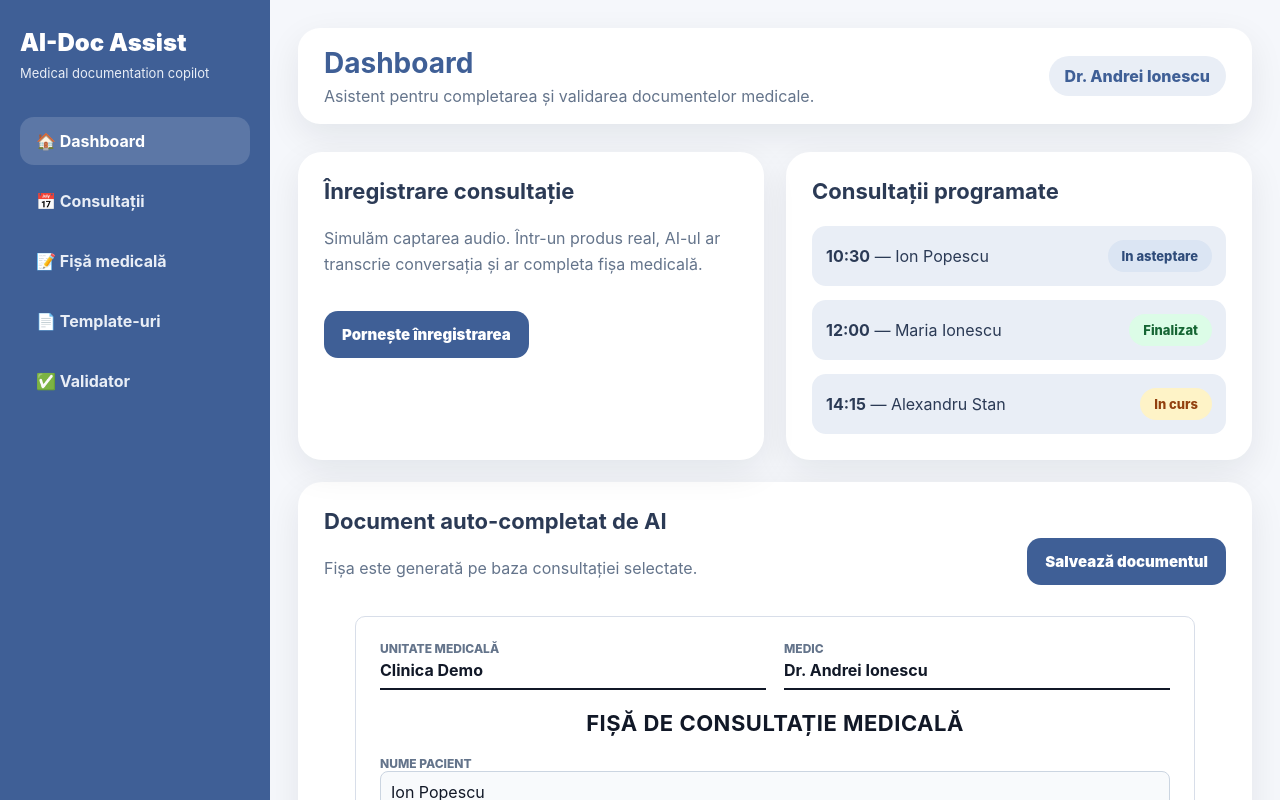
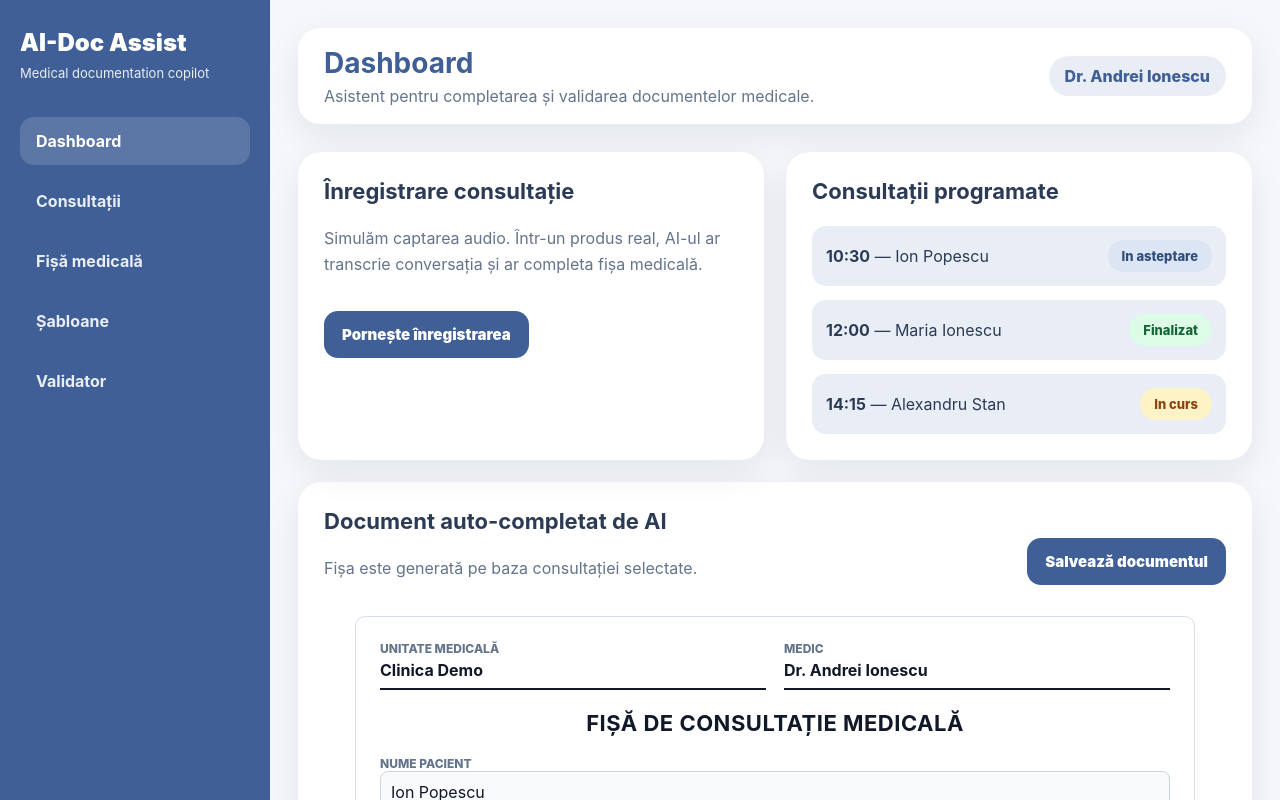
Before and after one commit to Rual7/Codestorm-Hackathon, a React (Vite) app: page / in a window 1280 px wide. Shown: the top 800 px of the page. Built offline with nearby package versions, Linux system fonts and the light colour scheme.

Commit message:
șabon in loc de template

```diff
--- a/src/components/Sidebar.tsx
+++ b/src/components/Sidebar.tsx
@@ -6,11 +6,11 @@ type Props = {
 };
 
 const menu: { id: Page; label: string }[] = [
-  { id: 'dashboard', label: '🏠 Dashboard' },
-  { id: 'consultatii', label: '📅 Consultații' },
-  { id: 'document', label: '📝 Fișă medicală' },
-  { id: 'template-uri', label: '📄 Template-uri' },
-  { id: 'validator', label: '✅ Validator' },
+  { id: 'dashboard', label: 'Dashboard' },
+  { id: 'consultatii', label: 'Consultații' },
+  { id: 'document', label: 'Fișă medicală' },
+  { id: 'template-uri', label: 'Șabloane' },
+  { id: 'validator', label: 'Validator' },
 ];
 
 export default function Sidebar({ activeTab, setActiveTab }: Props) {
--- a/src/components/TopBar.tsx
+++ b/src/components/TopBar.tsx
@@ -8,7 +8,7 @@ const titles: Record<Page, string> = {
   dashboard: 'Dashboard',
   consultatii: 'Consultații',
   document: 'Fișă de consultație',
-  'template-uri': 'Template-uri',
+  'template-uri': 'Șabloane',
   validator: 'Validator document',
 };
 
--- a/src/pages/Templates.tsx
+++ b/src/pages/Templates.tsx
@@ -3,7 +3,7 @@ import { templates } from '../data/mockData';
 export default function Templates() {
   return (
     <section className="page-card">
-      <h3>Template-uri medicale</h3>
+      <h3>Șabloane documente</h3>
       <p>Selectează un model de document pentru generarea fișei.</p>
 
       <div className="template-grid">
@@ -11,7 +11,7 @@ export default function Templates() {
           <div className="template-card" key={template.id}>
             <h4>{template.name}</h4>
             <p>{template.description}</p>
-            <button className="btn-secondary">Folosește template</button>
+            <button className="btn-secondary">Folosește șablon</button>
           </div>
         ))}
       </div>
```
